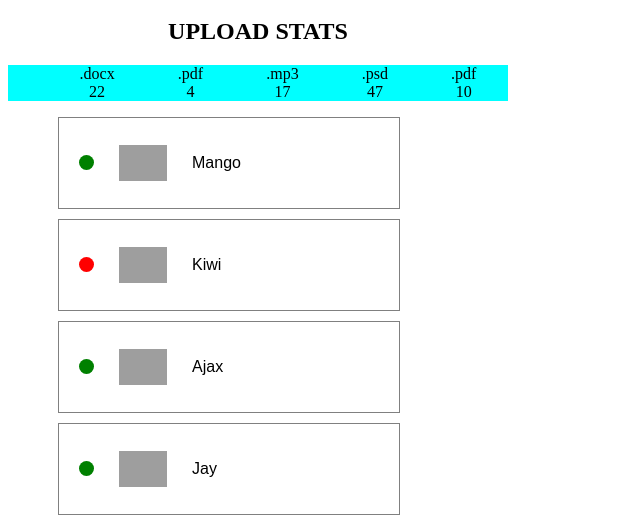
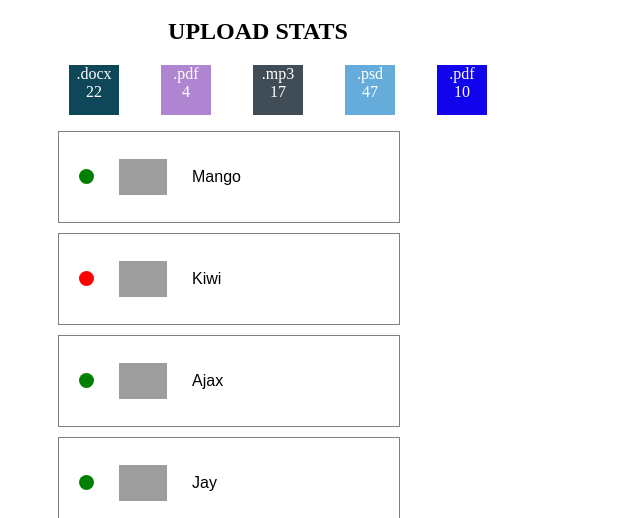
Before and after one commit to Ks0daR/goit-react-hw-01-components, a React app: page / in a window 1280 px wide. Shown: the part 538-1056 px from the top of the page, without its empty margins (0-640 px from the left). Built offline with nearby package versions, Linux system fonts and the light colour scheme; grey boxes are pictures that could not be loaded.

Commit message:
fix remarks

```diff
--- a/src/components/FriendList/FriendList.js
+++ b/src/components/FriendList/FriendList.js
@@ -1,18 +1,19 @@
 import React from 'react';
 import PropTypes from 'prop-types';
-import styles from './FriendList.module.css';
+import FriendListItem from './FriendListItem';
 
 function FriendList({ friends }) {
+  console.log(friends);
   return (
     <ul className="friend-list">
-      {friends.map(friend => (
-        <li className={styles.item} key={friend.id}>
-          <span className={friend.isOnline ? styles.online : styles.status} />
-          <img className="avatar" src={friend.avatar} alt="" width="48" />
-          <p className={styles.name}>{friend.name}</p>
-        </li>
+      {friends.map(({ avatar, name, isOnline, id }) => (
+        <FriendListItem
+          key={id}
+          avatar={avatar}
+          isOnline={isOnline}
+          name={name}
+        />
       ))}
-      ;
     </ul>
   );
 }
--- /dev/null
+++ b/src/components/FriendList/FriendListItem.js
@@ -0,0 +1,21 @@
+import React from 'react';
+import PropTypes from 'prop-types';
+import styles from './FriendList.module.css';
+
+function FriendListItem({ avatar, isOnline, name }) {
+  return (
+    <li className={styles.item}>
+      <span className={isOnline ? styles.online : styles.status} />
+      <img className="avatar" alt={name} src={avatar} width="48" />
+      <p className={styles.name}>{name}</p>
+    </li>
+  );
+}
+
+FriendListItem.propTypes = {
+  avatar: PropTypes.string.isRequired,
+  name: PropTypes.string.isRequired,
+  isOnline: PropTypes.bool.isRequired,
+};
+
+export default FriendListItem;
--- a/src/components/Profile/Profile.js
+++ b/src/components/Profile/Profile.js
@@ -10,7 +10,7 @@ function Profile({ name, tag, location, avatar, stats }) {
   return (
     <div className={styles.profile}>
       <div className={styles.description}>
-        <img src={avatar} alt="user avatar" className={styles.avatar} />
+        <img src={avatar} alt={name} className={styles.avatar} />
         <p className="name">{name}</p>
         <p className="tag">@{tag}</p>
         <p className="location">{location}</p>
--- a/src/components/Statistics/StatisticItem.js
+++ b/src/components/Statistics/StatisticItem.js
@@ -1,14 +1,24 @@
 import React from 'react';
 import PropTypes from 'prop-types';
-import styles from './Statistics.module.css';
+import generateRandomColor from './generateRandomColor';
 
-function StatisticItem({ stats }) {
-  return stats.map(item => (
-    <li key={item.id} className={styles.item}>
-      <span className="label">{item.label}</span>
-      <span className="percentage">{item.percentage}</span>
+function StatisticItem({ label, percentage  }) {
+  const styledItem = {
+    width: '50px',
+    height: '50px',
+    display: 'flex',
+    textAlign: 'center',
+    flexDirection: 'column',
+    textTransform: 'lowercase',
+  };
+  return (
+    <li
+      style={{ ...styledItem, backgroundColor: generateRandomColor() }}
+    >
+      <span className="label">{label}</span>
+      <span className="percentage">{percentage}</span>
     </li>
-  ));
+  )
 }
 
 StatisticItem.propTypes = {
--- a/src/components/Statistics/StatisticList.js
+++ b/src/components/Statistics/StatisticList.js
@@ -5,7 +5,9 @@ import styles from './Statistics.module.css';
 function StatisticList({ stats }) {
   return (
     <ul className={styles.statList}>
-      <StatisticItem stats={stats} />
+      {stats.map(({ id, label, percentage }) => (
+        <StatisticItem key={id} label={label} percentage={percentage} />
+      ))}
     </ul>
   );
 }
--- a/src/components/Statistics/Statistics.module.css
+++ b/src/components/Statistics/Statistics.module.css
@@ -9,12 +9,6 @@
 .statList{
     list-style: none;
     display: flex;
-    background-color: aqua;
     justify-content: space-around;
+    color: #fff;
 }
-
-.item{
-    display: flex;
-    flex-direction: column;
-    text-transform: lowercase;
-}
--- /dev/null
+++ b/src/components/Statistics/generateRandomColor.js
@@ -0,0 +1,9 @@
+function generateRandomNumber() {
+  return Math.floor(Math.random() * 255);
+}
+
+function generateRandomColor() {
+  return `rgb(${generateRandomNumber()},${generateRandomNumber()},${generateRandomNumber()})`;
+}
+
+export default generateRandomColor;
--- a/src/components/TransactionHistory/Transaction.js
+++ b/src/components/TransactionHistory/Transaction.js
@@ -1,25 +1,20 @@
 import React from 'react';
 import PropTypes from 'prop-types';
 
-function Transaction({ items }) {
-  return items.map(({ id, type, amount, currency }) => (
-    <tr key={id}>
+function Transaction({ type, amount, currency }) {
+  return (
+    <tr>
       <td>{type}</td>
       <td>{amount}</td>
       <td>{currency}</td>
     </tr>
-  ));
+  );
 }
 
 Transaction.propTypes = {
-  items: PropTypes.arrayOf(
-    PropTypes.exact({
-      id: PropTypes.string.isRequired,
-      type: PropTypes.string.isRequired,
-      amount: PropTypes.string.isRequired,
-      currency: PropTypes.string.isRequired,
-    }),
-  ).isRequired,
+  type: PropTypes.string.isRequired,
+  amount: PropTypes.string.isRequired,
+  currency: PropTypes.string.isRequired,
 };
 
 export default Transaction;
--- a/src/components/TransactionHistory/TransactionHistory.js
+++ b/src/components/TransactionHistory/TransactionHistory.js
@@ -13,7 +13,14 @@ function TransactionHistory({ items }) {
         </tr>
       </thead>
       <tbody>
-        <Transaction items={items} />
+        {items.map(({ id, type, amount, currency }) => (
+          <Transaction
+            key={id}
+            type={type}
+            amount={amount}
+            currency={currency}
+          />
+        ))}
       </tbody>
     </table>
   );
```
